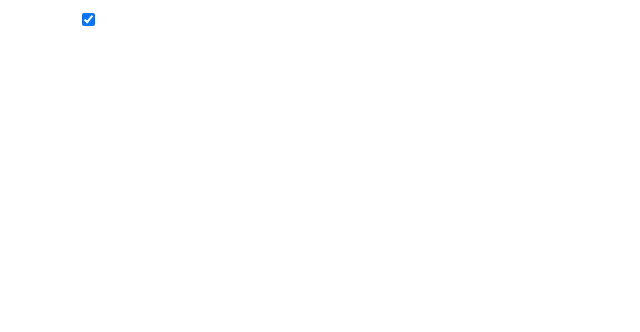
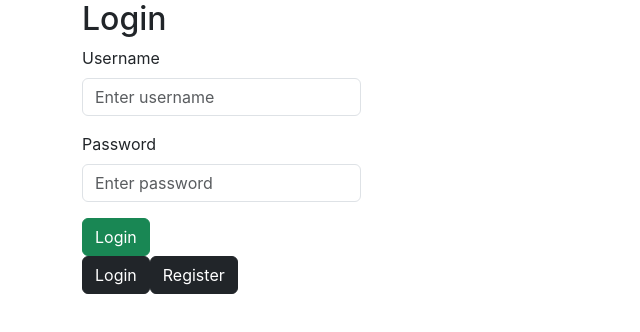
Before and after one commit to rohit-kashyap-1/react-batch-10.30, a React (Create React App) app: page / in a window 1280 px wide. Shown: the top 332 px of the page, without its empty margins (0-640 px from the left). Built offline with nearby package versions, Linux system fonts and the light colour scheme.

Commit message:
20 december -2

```diff
--- a/src/App.js
+++ b/src/App.js
@@ -2,38 +2,32 @@ import logo from './logo.svg';
 import './App.css';
 import { useState } from 'react';
 
+import ChildComponent from './components/ChildComponent';
+import DefaultForm from './components/DefaultForm';
+
 function App() {
-  let  [checked, setCheck] =  useState(true)
-  let [heading, abc] = useState()
+  let [registerd, setRegister] = useState(true)
 
-  let [display,setDisplay] = useState(false)
+  function handleRegister(){
+    if(registerd==true){
+      setRegister(false)
+    }else{
+      setRegister(true)
+    }
 
-  // /useState :  function abc(1){heading = 1}
-
-  //Re render :
-
-
-  function handleCheck(event){
-  let val =  event.target.value
-  let sendCheck = false
-  if(checked){
-    setDisplay(false)
-
-    setCheck(false)
-  }else{
-    setCheck(true)
-    setDisplay(true)
-
+    console.log(registerd)
   }
 
-//api
-  }
   return (
     <div className="App">
-      <h1>{heading}</h1>
+      {/* <ChildComponent title={"Login Form"} parap={"hello world"} /> */}
       <div className='container'>
-        <input type='checkbox' value={"Rohit"} checked={(checked==1)?true:false} onChange={handleCheck}  />
-        {(display==false)?'':'hello'}
+
+        <div className='w-25'>
+          <DefaultForm  registerd={registerd} />
+        </div>
+        <button onClick={handleRegister} className='btn btn-dark'>Login</button>
+        <button onClick={handleRegister} className='btn btn-dark'>Register</button>
       </div>
     </div>
   );
--- /dev/null
+++ b/src/components/ChildComponent.js
@@ -0,0 +1,11 @@
+import React from 'react'
+
+//props, conditional rendering
+export default function ChildComponent({title,parap}) {
+  return (
+    <div>
+        <h1>{title}</h1>
+        <p>{parap}</p>
+    </div>
+  )
+}
--- /dev/null
+++ b/src/components/DefaultForm.js
@@ -0,0 +1,49 @@
+import React, { useState } from 'react'
+
+export default function DefaultForm({  registerd }) {
+  //let [registerex, setRegister] =useState(registerd)
+    //if else
+    //ternary operator
+
+
+    if (registerd == true) {
+        return (
+            <div className='form'>
+                <h2>Login</h2>
+                <div className='mb-3'>
+                    <label className='form-label'>Username</label>
+                    <input type='text' className='form-control' placeholder="Enter username" />
+                </div>
+                <div className='mb-3'>
+                    <label className='form-label'>Password</label>
+                    <input type='text' className='form-control' placeholder="Enter password" />
+                </div>
+                <button className='btn btn-success'>Login</button>
+            </div>
+        )
+    } else {
+        return (
+            <div>
+
+
+                <div className='form'>
+                    <h2>Register</h2>
+                    <div className='mb-3'>
+                        <label className='form-label'>Username</label>
+                        <input type='text' className='form-control' placeholder="Enter username" />
+                    </div>
+                    <div className='mb-3'>
+                        <label className='form-label'>Password</label>
+                        <input type='text' className='form-control' placeholder="Enter password" />
+                    </div>
+                    <div className='mb-3'>
+                        <label className='form-label'>Confirm Password</label>
+                        <input type='text' className='form-control' placeholder="Repeat password" />
+                    </div>
+                    <button className='btn btn-primary'>Register</button>
+                </div>
+            </div>
+        )
+    }
+
+}
```
Also changed, not shown: src/components/ConditionalComponent1.js (added).
